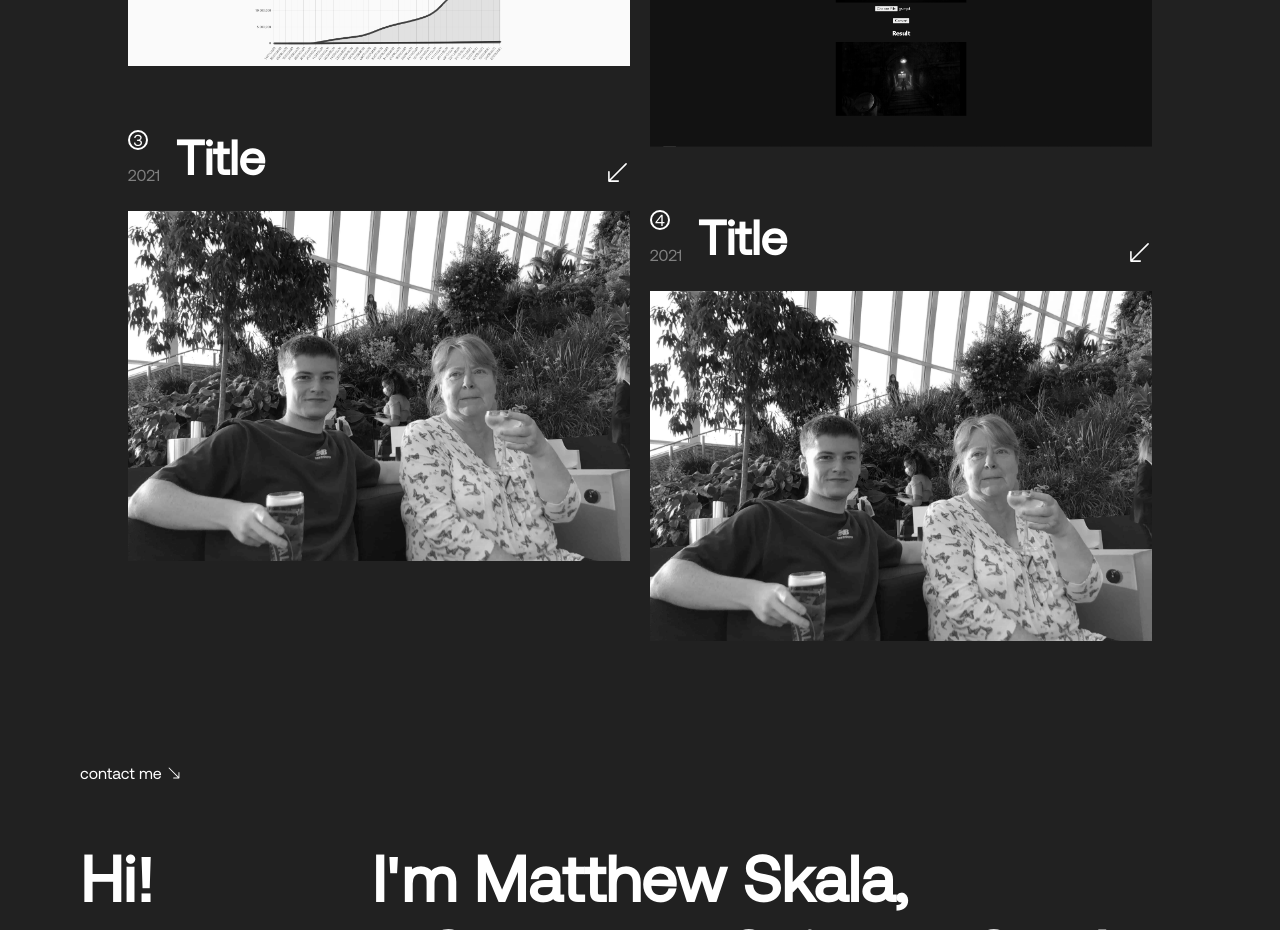
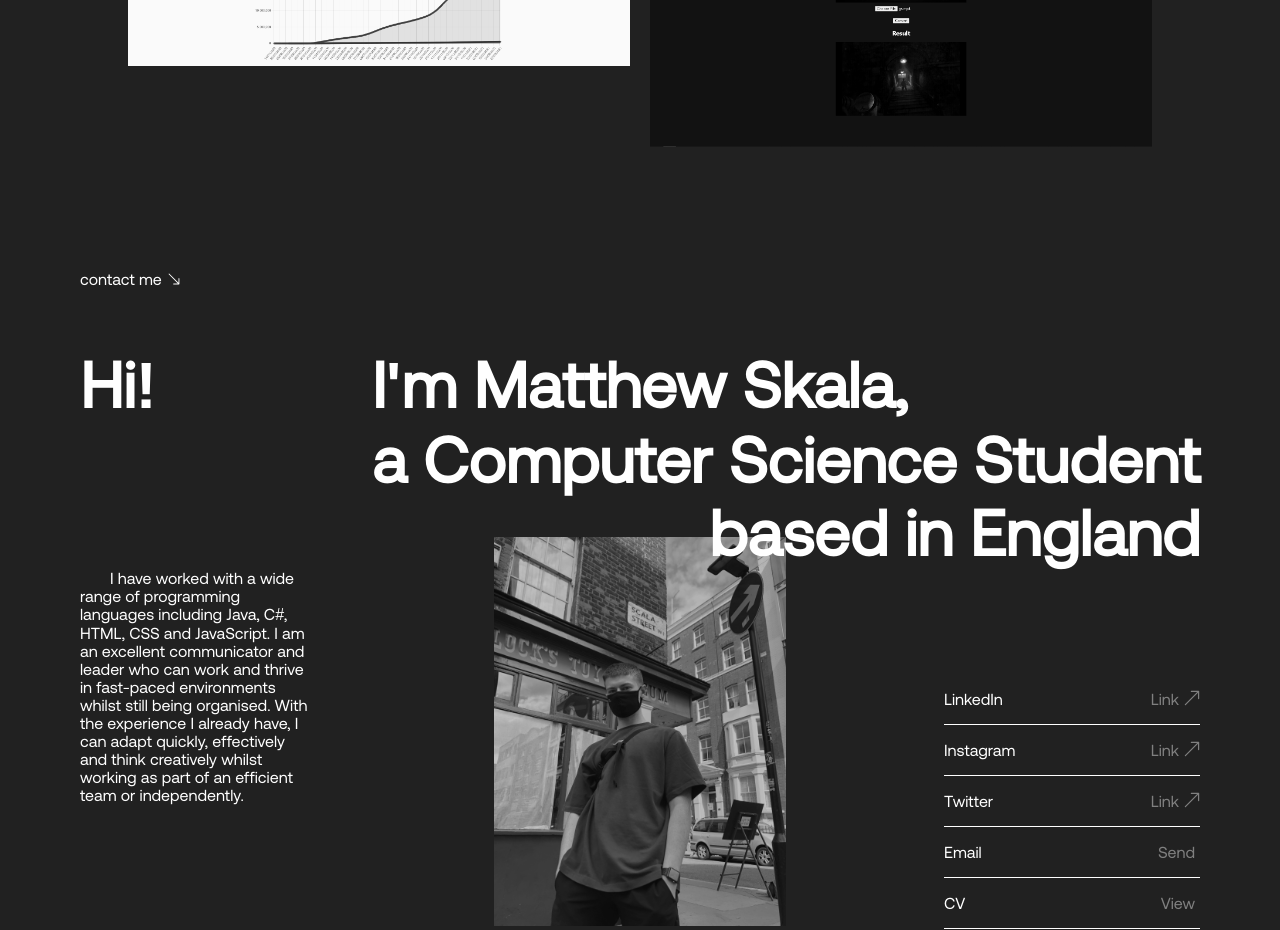
Before and after one commit to mpskala/mpskala.com, a React (Create React App) app: page / in a window 1280 px wide. Shown: the part 1340-2270 px from the top of the page. Built offline with nearby package versions, Linux system fonts and the light colour scheme.

Commit message:
changes to work

```diff
--- a/src/components/work.js
+++ b/src/components/work.js
@@ -44,20 +44,20 @@ const Work = () => {
       link: 'https://github.com/mpskala/gifmakr',
       external: true
     },
-    {
-      title: 'Title',
-      year: '2021',
-      img: 'sg-min.jpg',
-      link: 'https://github.com/mpskala',
-      external: true
-    },
-    {
-      title: 'Title',
-      year: '2021',
-      img: 'sg-min.jpg',
-      link: 'https://github.com/mpskala',
-      external: true
-    },
+    // {
+    //   title: 'Title',
+    //   year: '2021',
+    //   img: 'sg-min.jpg',
+    //   link: 'https://github.com/mpskala',
+    //   external: true
+    // },
+    // {
+    //   title: 'Title',
+    //   year: '2021',
+    //   img: 'sg-min.jpg',
+    //   link: 'https://github.com/mpskala',
+    //   external: true
+    // },
   ]
   return (
     <Works>
```
